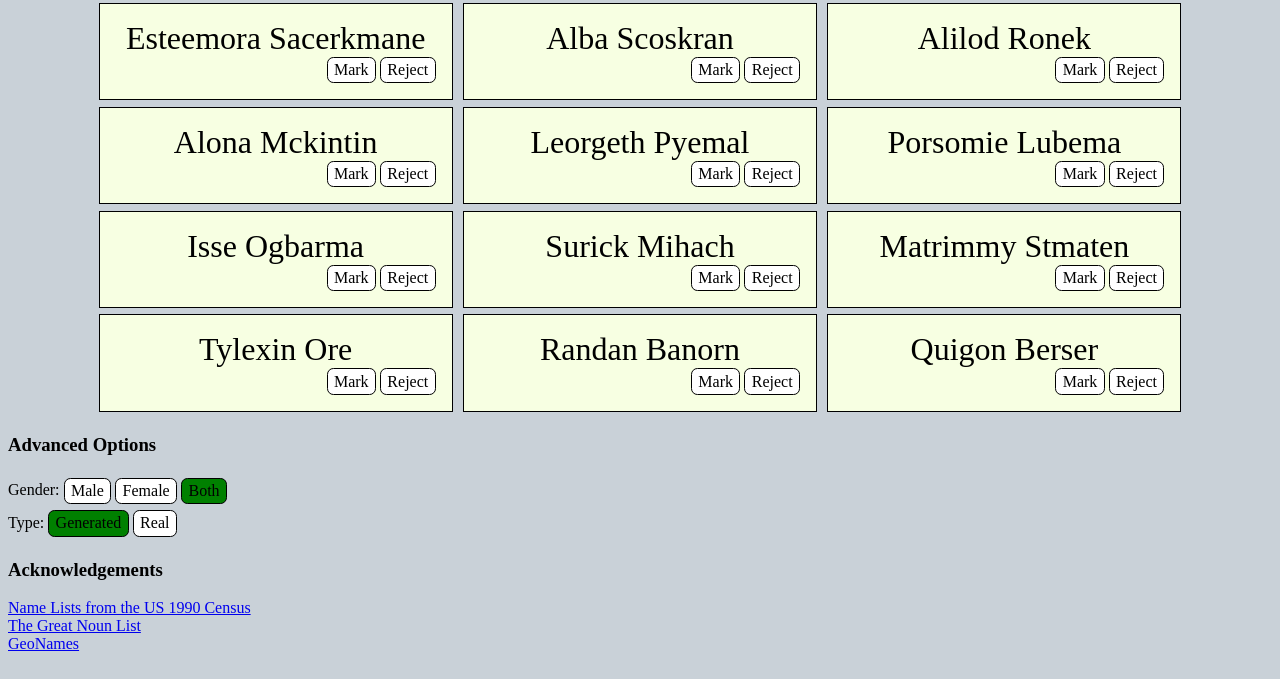
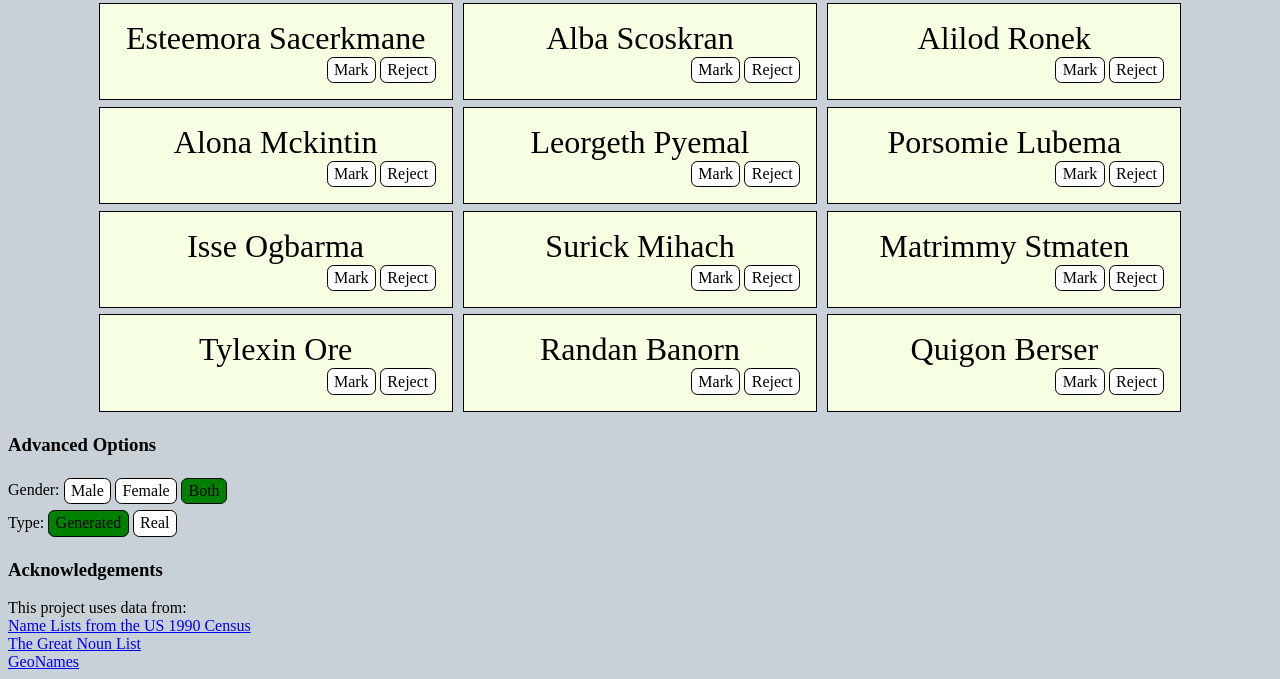
Before and after one commit to walexwells/WordGenerator, a plain HTML site: page index.html in a window 1280 px wide. Shown: the part 768-1447 px from the top of the page. Drawn offline with Linux system fonts and the light colour scheme.

Commit message:
improve acknowlegement

```diff
--- a/index.html
+++ b/index.html
@@ -40,6 +40,7 @@
 	</div>
 
 	<h3>Acknowledgements</h3>
+	<p>This project uses data from:</p>
 	<div><a href="http://www.census.gov/genealogy/www/data/1990surnames/names_files.html">Name Lists from the US 1990 Census</a></div>
 	<div><a href="http://www.desiquintans.com/articles.php?page=nounlist">The Great Noun List</a></div>
 	<div><a href="http://www.geonames.org">GeoNames</a></div>
```
